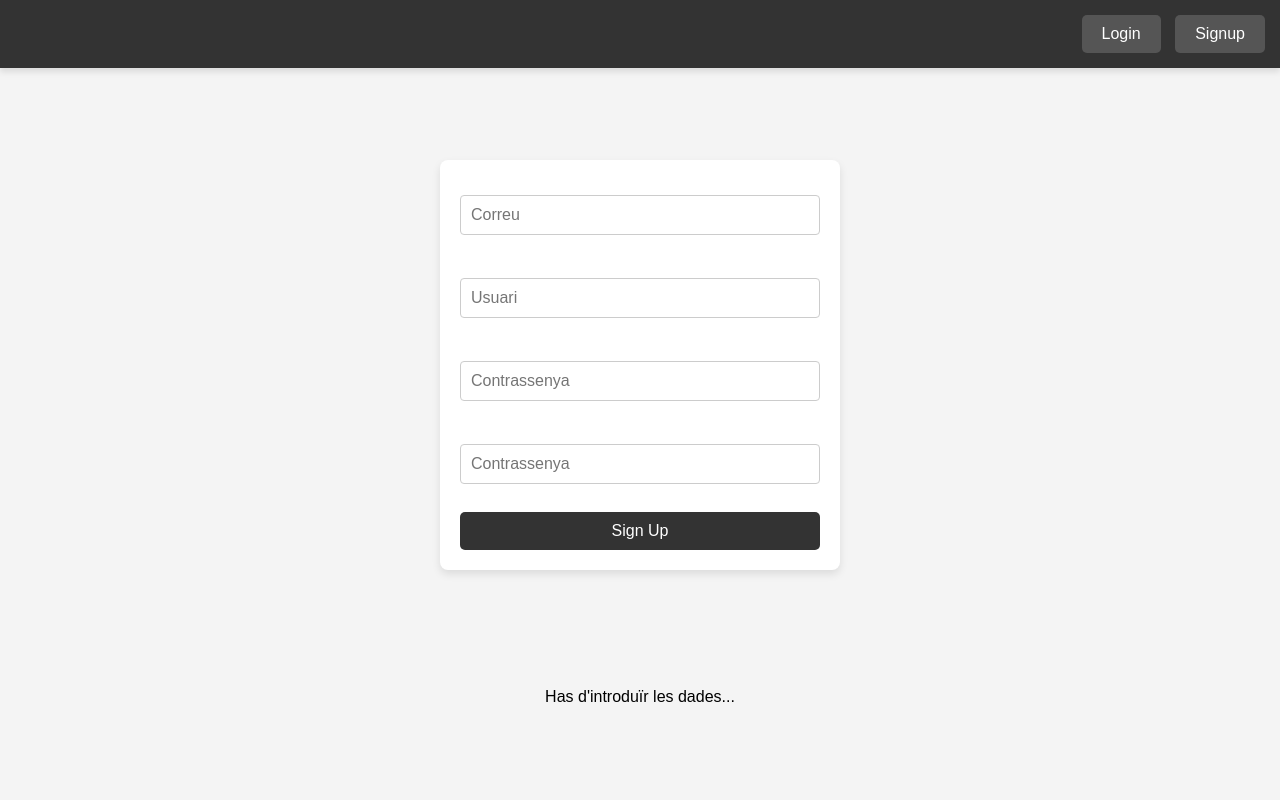
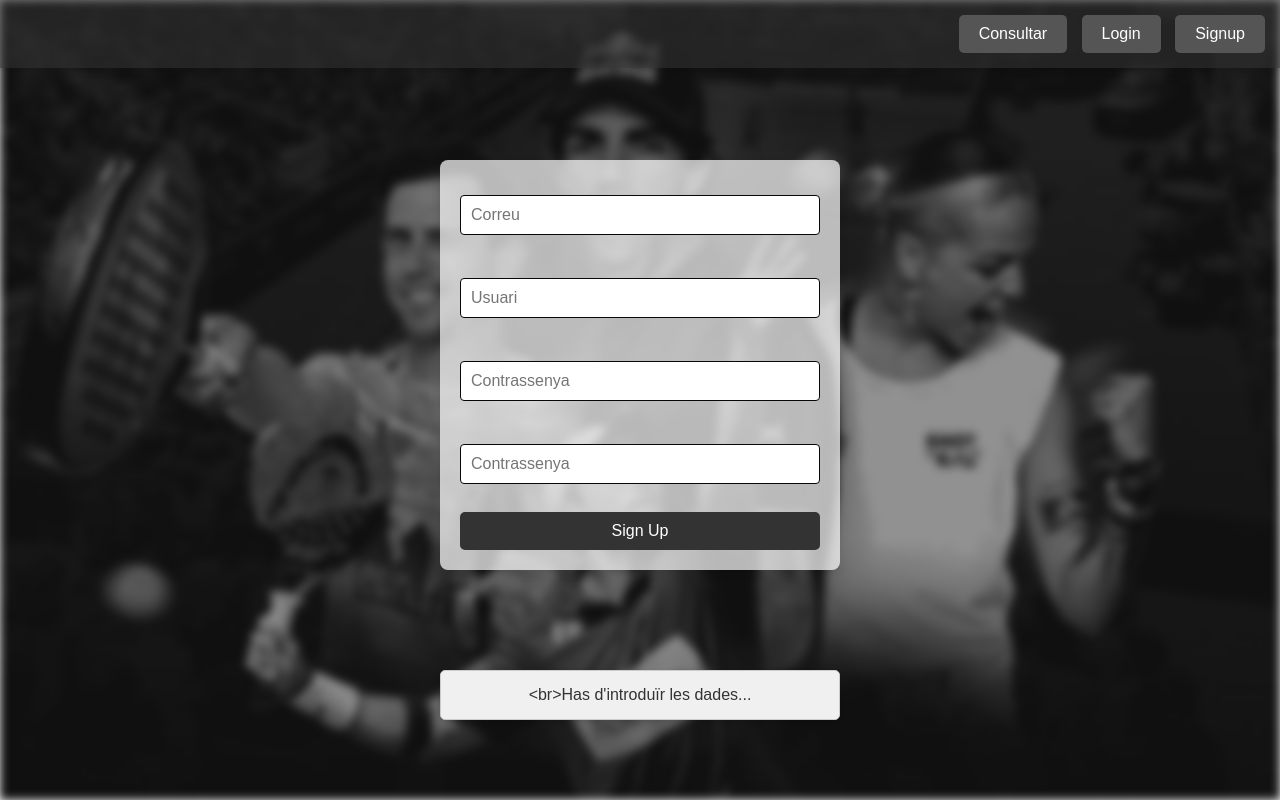
Before and after one commit to dromero4/PR4, a PHP site: page /Servidor/controlador/controlador-signup.php in a window 1280 px wide. Run offline with PHP 8.4, Linux system fonts and the light colour scheme; some libraries are stand-ins or nearby versions.

Commit message:
"Refactored PHP code: updated controlador files, added CSS styles, and modified vista files."

```diff
--- a/controlador/controlador-signup.php
+++ b/controlador/controlador-signup.php
@@ -7,45 +7,44 @@
     include_once '../vista/signup.php';
     //Verifiquem si el correu es més llarg de 40 caràcters
     if(strlen($correu) > 40){
-        echo "<br>El correu ha de tenir menys de 40 caràcters...";
+        $missatges[] = "El correu ha de tenir menys de 40 caràcters...";
     } else if (verificarCorreu($correu, $connexio)){ //Verifiquem si ja existeix el correu
-        echo "<br>El correu ja existeix";
+        $missatges[] = "El correu ja existeix";
     } else {
         if(strlen($usuari) > 20){ //verifiquem que no sigui massa llarg el nom d'usuari
-            echo "<br>El nom d'usuari ha de tenir menys de 20 caràcters...";
+            $missatges[] = "El nom d'usuari ha de tenir menys de 20 caràcters...";
         } else if(verificarUsuari($usuari, $connexio)){ //I verifiquem que no existeixi previament
-            echo "<br>El nom d'usuari ja existeix";
+            $missatges[] = "El nom d'usuari ja existeix";
         } else {
             if($contrassenya == $contrassenya2){ //Al cas de confirmar la contrassenya
                 if(verificarContrassenya($contrassenya)){ //Verifiquem que la contrassenya compleixi certs valors.
-                    echo "<br>La contrassenya ha de tenir:
-                    <br>- Al menys 5 caràcters.
-                    <br>- Al menys una lletra majuscula.
-                    <br>- Al menys una lletra minúscula.
-                    <br>- Al menys un numero.
-                    <br>- Al menys un caràcter especial.";
+                $missatges[] = 'La contrassenya ha de tenir: Al menys 5 caràcters, al menys una lletra majuscula,
+                una lletra minuscula, un numero i un caràcter especial';
+
                 } else {
                     if(insertarUsuari($correu, $usuari, $contrassenyaHash, $connexio)){ //En cas de ser tot correcte, inserim l'usuari a la base de dades amb la contrassenya encriptada
-                        echo  "<br>Usuari creat correctament<br>";
+                        $missatges[] =  "<br>Usuari creat correctament<br><br>";
                         ?>
                         <a href="../vista/login.php"><button>Fes login</button></a>
                         <?php
                     } else {
                         //En cas d'haver algun error
                         include_once '../vista/signup.php';
-                        echo  "<br>No s'ha pogut crear l'usuari";
+                        $missatges[] =  "<br>No s'ha pogut crear l'usuari";
                     }
                 }
             } else {
                 //En cas de no ser les contrassenyes de registre iguals
                 include_once '../vista/signup.php';
-                echo "Les contrassenyes han de ser iguals...";
+                $missatges[] = "Les contrassenyes han de ser iguals...";
             }
         }
     }
 } else {
     //En cas de no haver omplert les dades
     include_once '../vista/signup.php';
-    echo "<br>Has d'introduïr les dades...";
+    $missatges[] = "<br>Has d'introduïr les dades...";
 }
+
+mostrarMissatges($missatges);
 ?>
--- a/controlador/controlador.php
+++ b/controlador/controlador.php
@@ -46,9 +46,10 @@
             if(verificarInsertar($model, $nom, $preu, $connexio) == true){ //Aqui verifiquem si el model que hem inserit ja existeix a la base de dades
                 $missatges[] = "Aquest producte ja existeix";
             } else {
-
-                if(!isEmpty($model, $nom, $preu)){ //Si no son buits i si no son a la base de dades, afegim l'article.
+                if(!empty($model) && !empty($nom) && !empty($preu)){
                     insertar($model, $nom, $preu, $_SESSION['correu'], $connexio); //Amb el correu de la persona logada que l'hagi inserit
+                } else {
+                    $missatges[] = "Has d'omplir tots els camps";
                 }
             }
 
@@ -94,30 +95,9 @@
     }
 }
 
-//Funcio per verificar si els articles no son buits.
-//Retorna si son buits o no (Bool)
-function isEmpty($model, $nom, $preu){
-    $empty = false;
-
-    if(empty($model)) {
-        $empty = true;
-        echo "<br>Has d'inserir el model";
-    }
-    if(empty($nom)){
-        $empty = true;
-        echo "<br>Has d'inserir el nom";
-    }
-    if(empty($preu)){
-        $empty = true;
-        echo "<br>Has d'inserir el preu";
-    }
-
-    return $empty;
-}
-
-function mostrarMissatges($missatges){
+function mostrarMissatges($missatges) {
     foreach ($missatges as $missatge) {
-        echo $missatge . "\n";
+        echo '<div class="feedback">' . htmlspecialchars($missatge) . '</div>';
     }
 }
 ?>
--- a/css/styles.css
+++ b/css/styles.css
@@ -11,15 +11,30 @@
 }
 
 body {
+    position: relative;
     font-family: Arial, sans-serif;
     background-color: #f4f4f4;
+    text-align: center;
     padding-top: 60px; /* Para evitar que el contenido se superponga con el navbar */
-    text-align: center;
+    overflow: hidden; /* Evita barras de desplazamiento si el fondo se expande */
+}
+
+body::before {
+    content: '';
+    position: fixed; /* Asegura que el fondo cubra toda la ventana */
+    top: 0;
+    left: 0;
+    width: 100%;
+    height: 100%;
+    background: url('../imagenes/fotopadel.jpg') repeat center;
+    background-size: cover;
+    filter: blur(5px); /* Aplica el desenfoque */
+    z-index: -1; /* Coloca detrás del contenido del body */
 }
 
 /* Navbar */
 nav {
-    background-color: #333; /* Fondo oscuro */
+    background-color: #3333338e; /* Fondo oscuro */
     color: white;
     padding: 15px;
     display: flex;
@@ -62,31 +77,12 @@
     background-color: #777;
 }
 
-/* Mensajes de error */
-.error {
-    background-color: #ffcccc;
-    color: #d8000c;
-    padding: 15px;
-    border-radius: 5px;
-    margin-bottom: 20px;
-    border: 1px solid #d8000c;
-}
-
-.success {
-    background-color: #dff0d8;
-    color: #3c763d;
-    padding: 15px;
-    border-radius: 5px;
-    margin-bottom: 20px;
-    border: 1px solid #3c763d;
-}
-
 /* Formularios */
 form {
     max-width: 400px;
     margin: 100px auto; /* Centrar el formulario */
     padding: 20px;
-    background-color: #fff;
+    background-color: #ffffffb4;
     box-shadow: 0 4px 8px rgba(0, 0, 0, 0.1);
     border-radius: 8px;
 }
@@ -98,9 +94,26 @@
     width: 100%;
     padding: 10px;
     margin: 10px 0;
-    border: 1px solid #ccc;
+    border: 1px solid #070707;
     border-radius: 4px;
     font-size: 16px;
+}
+
+.feedback {
+    padding: 15px;
+    margin: 10px 0;
+    border-radius: 5px;
+    font-size: 16px;
+    font-family: Arial, sans-serif;
+    text-align: center;
+    width: 100%;
+    max-width: 400px;
+    margin-left: auto;
+    margin-right: auto;
+    background-color: #f0f0f0; /* Fondo gris claro */
+    color: #333; /* Texto oscuro */
+    border: 1px solid #ccc; /* Borde gris claro */
+    box-shadow: 0 2px 4px rgb(0, 0, 0, 0.1); /* Sombra sutil */
 }
 
 form label {
@@ -161,7 +174,7 @@
 
 table th {
     background-color: #333;
-    color: white;
+    color: rgba(149, 149, 149, 0.621);
 }
 
 table tr:nth-child(even) {
@@ -223,3 +236,27 @@
     margin-top: 5px;
     display: block;
 }
+
+.pagination a {
+    display: inline-block;
+    margin: 0 5px;
+    padding: 8px 12px;
+    text-decoration: none;
+    color: #6c757d; /* Color gris */
+    border: 1px solid #ddd;
+    border-radius: 4px;
+    background-color: #f8f9fa; /* Fondo gris claro */
+    transition: background-color 0.3s ease, color 0.3s ease;
+}
+
+.pagination a:hover {
+    background-color: #e2e6ea; /* Fondo gris más oscuro al pasar el mouse */
+    color: #343a40; /* Gris oscuro */
+}
+
+.pagination a.active {
+    background-color: #6c757d; /* Fondo gris oscuro */
+    color: #fff; /* Texto blanco */
+    border-color: #6c757d;
+    cursor: default;
+}
--- a/model/model.php
+++ b/model/model.php
@@ -284,8 +284,6 @@
     } catch (Error $e){
         throw new Error($e->getMessage());
     }
-
-
 }
 
 //Funcio per seleccionar el correu en questió de l'usuari que estigui logat
--- a/vista/eliminar.php
+++ b/vista/eliminar.php
@@ -14,7 +14,7 @@
     <link rel="stylesheet" href="../css/styles.css">
 </head>
 <body>
-    <h3>Quin article vols esborrar? </h3>
+    <h3 style="color: white">Quin article vols esborrar? </h3>
     <form action="<?php echo htmlspecialchars(dirname($_SERVER['PHP_SELF']) . '/../controlador/controlador.php'); ?>" method="POST">
         <label for="id"></label>
         <!-- input per inserir l'ID -->
--- a/vista/forgotPassword.php
+++ b/vista/forgotPassword.php
@@ -12,7 +12,7 @@
     <link rel="stylesheet" href="../css/styles.css">
 </head>
 <body>
-    <h3>Has oblidat la contrassenya?</h3>
+    <h3 style="color: white">Has oblidat la contrassenya?</h3>
     <form action="<?php echo htmlspecialchars(dirname($_SERVER['PHP_SELF']) . '/../controlador/controlador-forgotPassword.php'); ?>" method="post">
         <label for="correu"></label>
         <input type="text" name="correu" id="correu" placeholder="Correu">
--- a/vista/insertar.php
+++ b/vista/insertar.php
@@ -14,7 +14,7 @@
     <link rel="stylesheet" href="../css/styles.css">
 </head>
 <body>
-    <h3>Quin element vols inserir? </h3>
+    <h3 style="color: white">Quin element vols inserir? </h3>
     <form action="<?php echo htmlspecialchars(dirname($_SERVER['PHP_SELF']) . '/../controlador/controlador.php'); ?>" method="POST">
         <label for="model"></label>
         <!-- input per inserir el model de l'article -->
--- a/vista/modificar.php
+++ b/vista/modificar.php
@@ -16,7 +16,7 @@
 </head>
 <body>
     <!-- Inputs diversos per modificar els articles -->
-    <h3>Quin article vols modificar?</h3>
+    <h3 style="color: white">Quin article vols modificar?</h3>
     <form action="<?php echo htmlspecialchars(dirname($_SERVER['PHP_SELF']) . '/../controlador/controlador.php'); ?>" method="POST">
         <label for="id"></label>
         <input type="number" id="id" name="id" placeholder="ID: "><br><br>
--- a/vista/navbar.view.php
+++ b/vista/navbar.view.php
@@ -32,6 +32,7 @@
             <a href="<?= $vistaDir ?>/../controlador/logout.php"><button>Logout</button></a>
             <a href="<?= $vistaDir ?>/reiniciarPassword.php"><button>Canviar contrassenya</button></a>
         <?php else: ?>
+            <a href="<?= $vistaDir ?>/../index.php"><button>Consultar</button></a>
             <a href="<?= $vistaDir ?>/login.php"><button>Login</button></a>
             <a href="<?= $vistaDir ?>/signup.php"><button>Signup</button></a>
         <?php endif; ?>
```
Also changed, not shown: index.php (+24 -4 lines), imagenes/fotopadel.jpg (added).
